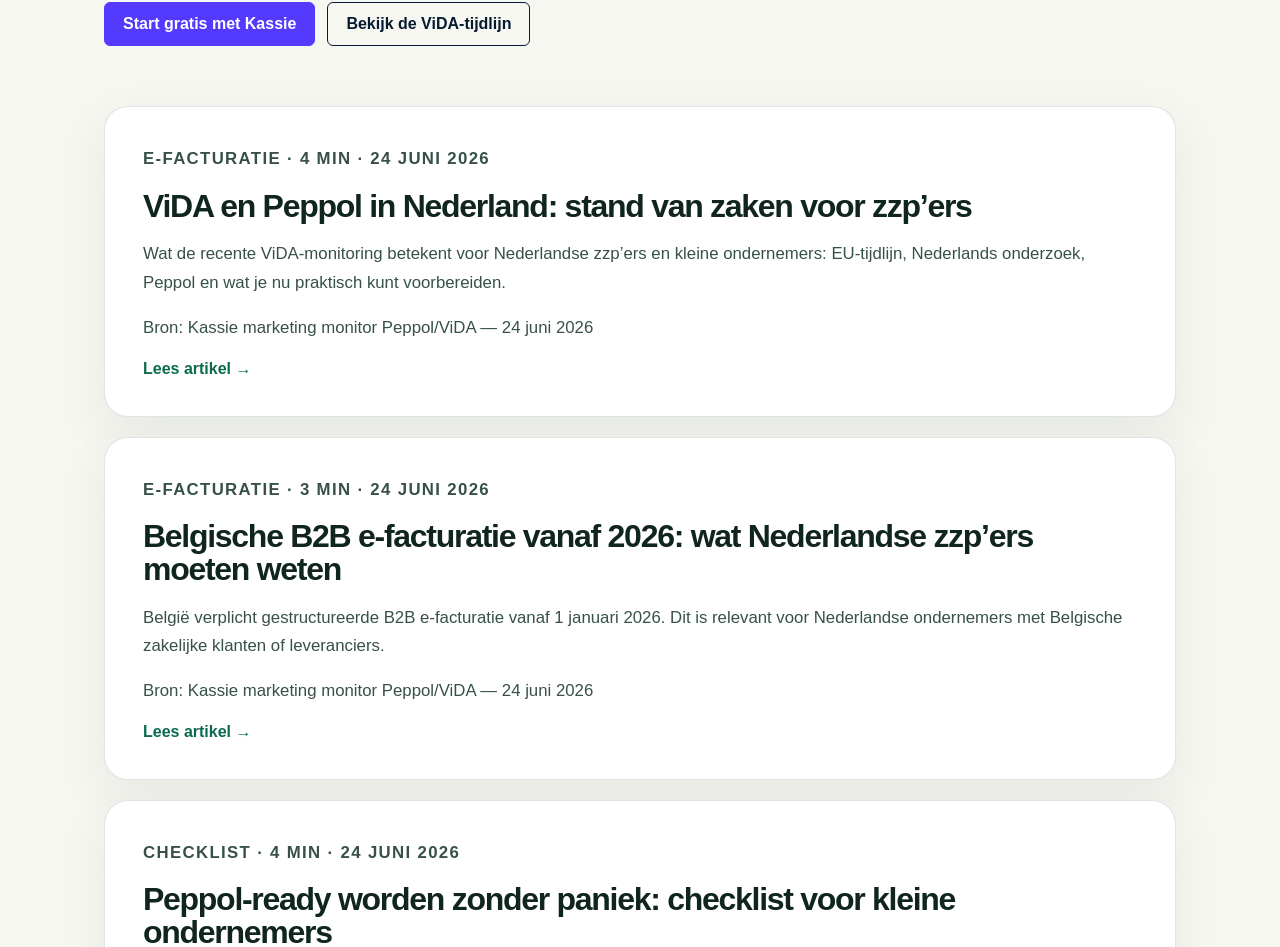
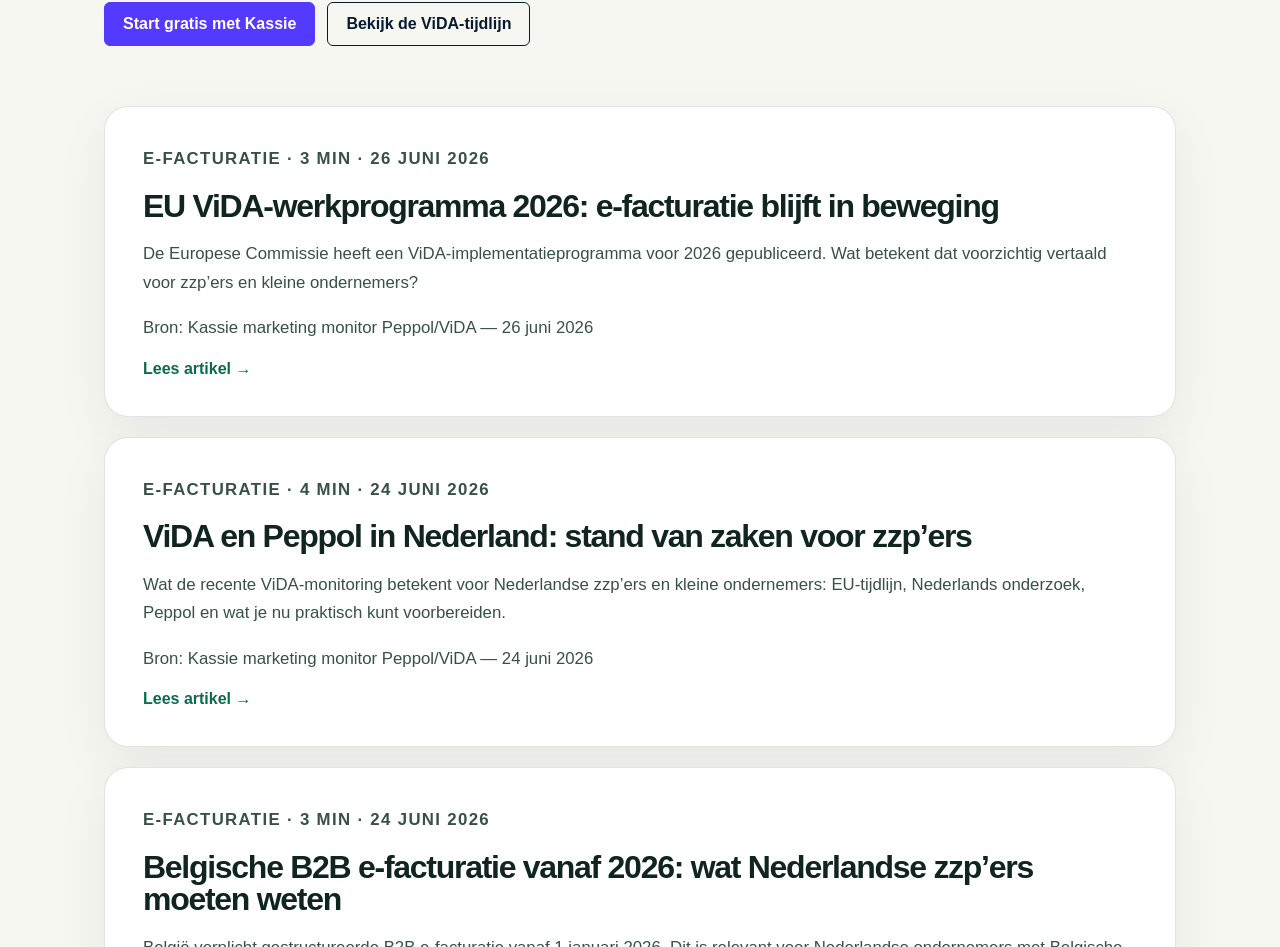
Before and after one commit to Snuushco/snuushco.github.io, a Next.js app: page /blog in a window 1280 px wide. Shown: the part 432-1379 px from the top of the page. Built offline with nearby package versions, Linux system fonts and the light colour scheme; no server answers.

Commit message:
Add ViDA 2026 work programme blog post

```diff
--- a/app/blog/data.ts
+++ b/app/blog/data.ts
@@ -17,6 +17,64 @@ export type KassieBlogPost = {
 };
 
 export const kassieBlogPosts: KassieBlogPost[] = [
+  {
+    slug: "vida-implementatie-werkprogramma-2026-e-facturatie",
+    title: "EU ViDA-werkprogramma 2026: e-facturatie blijft in beweging",
+    description: "De Europese Commissie heeft een ViDA-implementatieprogramma voor 2026 gepubliceerd. Wat betekent dat voorzichtig vertaald voor zzp’ers en kleine ondernemers?",
+    date: "2026-06-26",
+    updated: "2026-06-26",
+    monitorSource: "Kassie marketing monitor Peppol/ViDA — 26 juni 2026",
+    category: "E-facturatie",
+    readingTime: "3 min",
+    intro: "De Europese Commissie heeft een werkprogramma voor de implementatie van ViDA in 2026 gepubliceerd. Voor Nederlandse zzp’ers verandert dit niet direct de dagelijkse factuurpraktijk, maar het bevestigt wel dat de EU verder werkt aan digitale btw-rapportage, e-facturatie en technische standaarden. Dit artikel is review-safe: geen fiscaal of juridisch advies, wel bronnen en praktische voorbereiding.",
+    keyTakeaways: [
+      "De Commissie werkt in 2026 aan verdere technische en uitvoerende stappen voor ViDA, waaronder digital reporting en e-invoicing-standaarden.",
+      "Voor grensoverschrijdende B2B-transacties noemt de EU 1 juli 2030 als belangrijk moment voor digitale rapportageverplichtingen.",
+      "Er is in deze monitor geen nieuw Nederlands besluit gevonden dat direct een algemene binnenlandse B2B e-facturatieplicht voor zzp’ers bevestigt.",
+      "België is sinds 1 januari 2026 een dichtbij voorbeeld van verplichte gestructureerde B2B e-facturatie; de exacte impact voor Nederlandse ondernemers met Belgische relaties vraagt broncheck per situatie."
+    ],
+    sections: [
+      {
+        heading: "Wat is het nieuwe signaal?",
+        body: [
+          "Het nieuwe signaal is het ViDA-implementatie werkprogramma voor 2026 van de Europese Commissie. Daarin beschrijft de Commissie werkzaamheden voor de verdere uitwerking van VAT in the Digital Age, waaronder digitale rapportage, elektronische facturatie en onderdelen van de centrale VIES-architectuur.",
+          "Voor ondernemers is vooral de richting relevant: facturen en btw-rapportages worden steeds meer gestructureerde data. Dat betekent niet dat iedere Nederlandse zzp’er vandaag al een nieuwe verplichting heeft, maar wel dat voorbereiding op UBL, Peppol en nette klantdata verstandig blijft."
+        ]
+      },
+      {
+        heading: "Wat verandert er nu concreet voor Nederlandse zzp’ers?",
+        body: [
+          "Op basis van de vandaag gecontroleerde bronnen is er geen nieuw Nederlands besluit gevonden dat direct een algemene verplichting voor alle binnenlandse B2B-facturen oplegt. Nationale regels en praktische ingangsdata moeten uit Nederlandse wetgeving, Kamerstukken of officiële uitvoeringsinformatie blijken.",
+          "De EU-informatie noemt wel de bredere ViDA-route en onder meer 1 juli 2030 als moment voor digitale rapportageverplichtingen rond bepaalde grensoverschrijdende B2B-transacties. Zie dit daarom als koerssignaal, niet als persoonlijk fiscaal advies."
+        ]
+      },
+      {
+        heading: "Waarom België belangrijk blijft om te volgen",
+        body: [
+          "België verplicht sinds 1 januari 2026 gestructureerde elektronische facturen voor B2B-transacties tussen btw-plichtige ondernemingen. Dat maakt België een concreet voorbeeld dicht bij Nederland.",
+          "Voor Nederlandse ondernemers met Belgische klanten of leveranciers kan dit relevant zijn, maar de exacte gevolgen hangen af van de transactie, btw-status en contractafspraken. Markeer dit intern als broncheck nodig wanneer je hierover klantadvies of commerciële claims maakt."
+        ]
+      },
+      {
+        heading: "Praktische voorbereiding zonder paniek",
+        body: [
+          "Zet de basis op orde: volledige klantgegevens, btw-nummers waar nodig, gestructureerde factuurregels, duidelijke btw-keuzes en een proces dat ontbrekende gegevens terugvraagt in plaats van stilzwijgend te gokken.",
+          "Controleer daarnaast of je facturatietool UBL kan exporteren en of Peppol-verzending of -ontvangst op de roadmap staat. Dat is nuttig, ook als de Nederlandse verplichting nog niet definitief is uitgewerkt."
+        ]
+      }
+    ],
+    sources: [
+      { label: "Europese Commissie — VAT in the Digital Age", href: "https://taxation-customs.ec.europa.eu/taxation/vat/vat-digital-age-vida_en" },
+      { label: "Europese Commissie — ViDA implementation Work programme for 2026", href: "https://taxation-customs.ec.europa.eu/document/download/c6153542-8b34-4308-b7e4-9e65e55eb79d_en?filename=ViDA%20implementation-Work%20program.pdf" },
+      { label: "Belgische e-invoicing overheidssite", href: "https://einvoice.belgium.be/en" },
+      { label: "FPS Finance België — e-invoicing", href: "https://finance.belgium.be/en/enterprises/vat/e-invoicing" }
+    ],
+    related: [
+      { label: "ViDA en Peppol tijdlijn", href: "/e-facturatie/vida-peppol-tijdlijn" },
+      { label: "E-facturatie, Peppol & ViDA uitgelegd", href: "/e-facturatie-peppol-vida" },
+      { label: "Peppol-ready-check", href: "/tools/peppol-ready-check" }
+    ]
+  },
   {
     slug: "vida-peppol-nederland-stand-van-zaken-juni-2026",
     title: "ViDA en Peppol in Nederland: stand van zaken voor zzp’ers",
```
